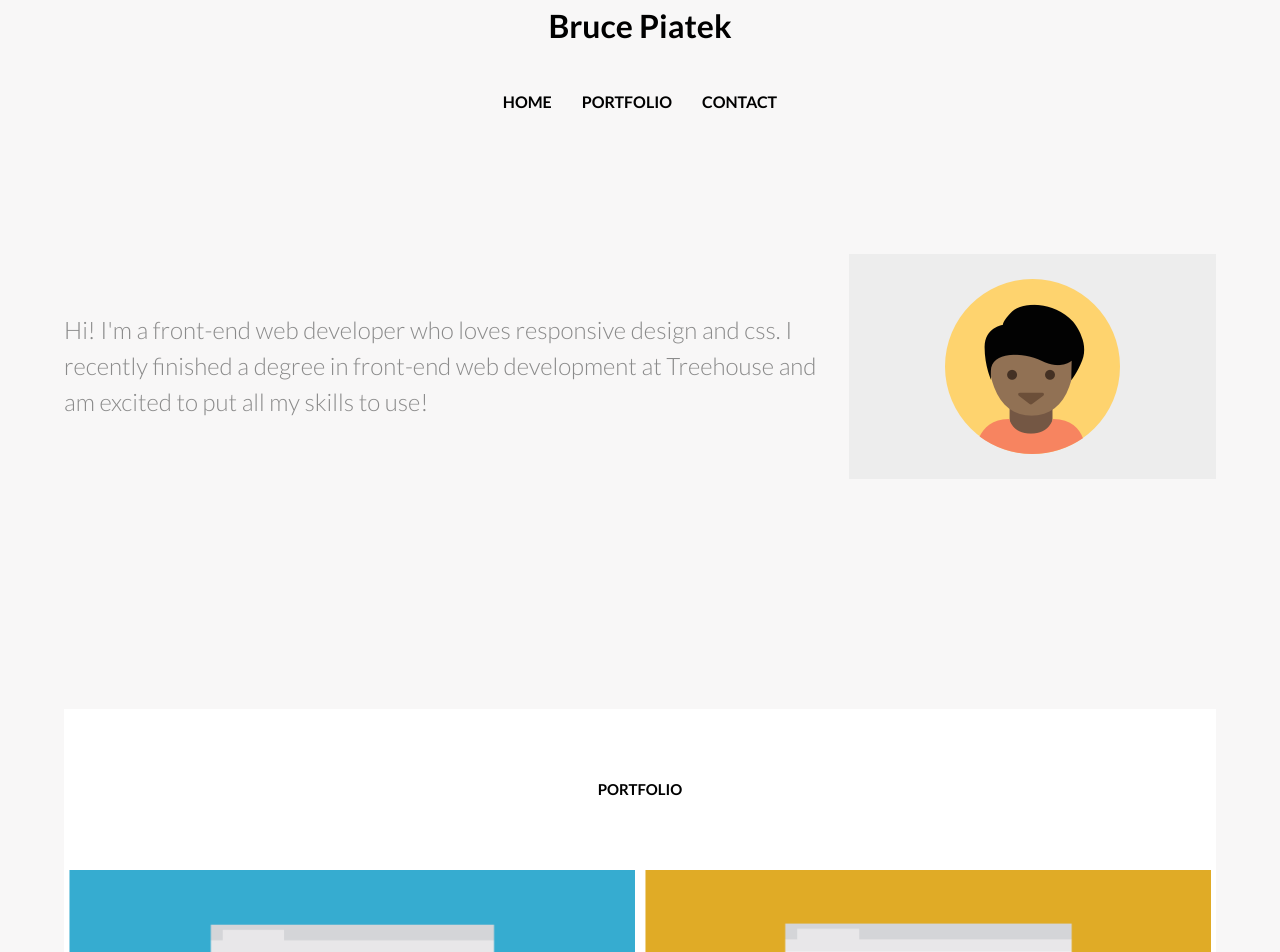
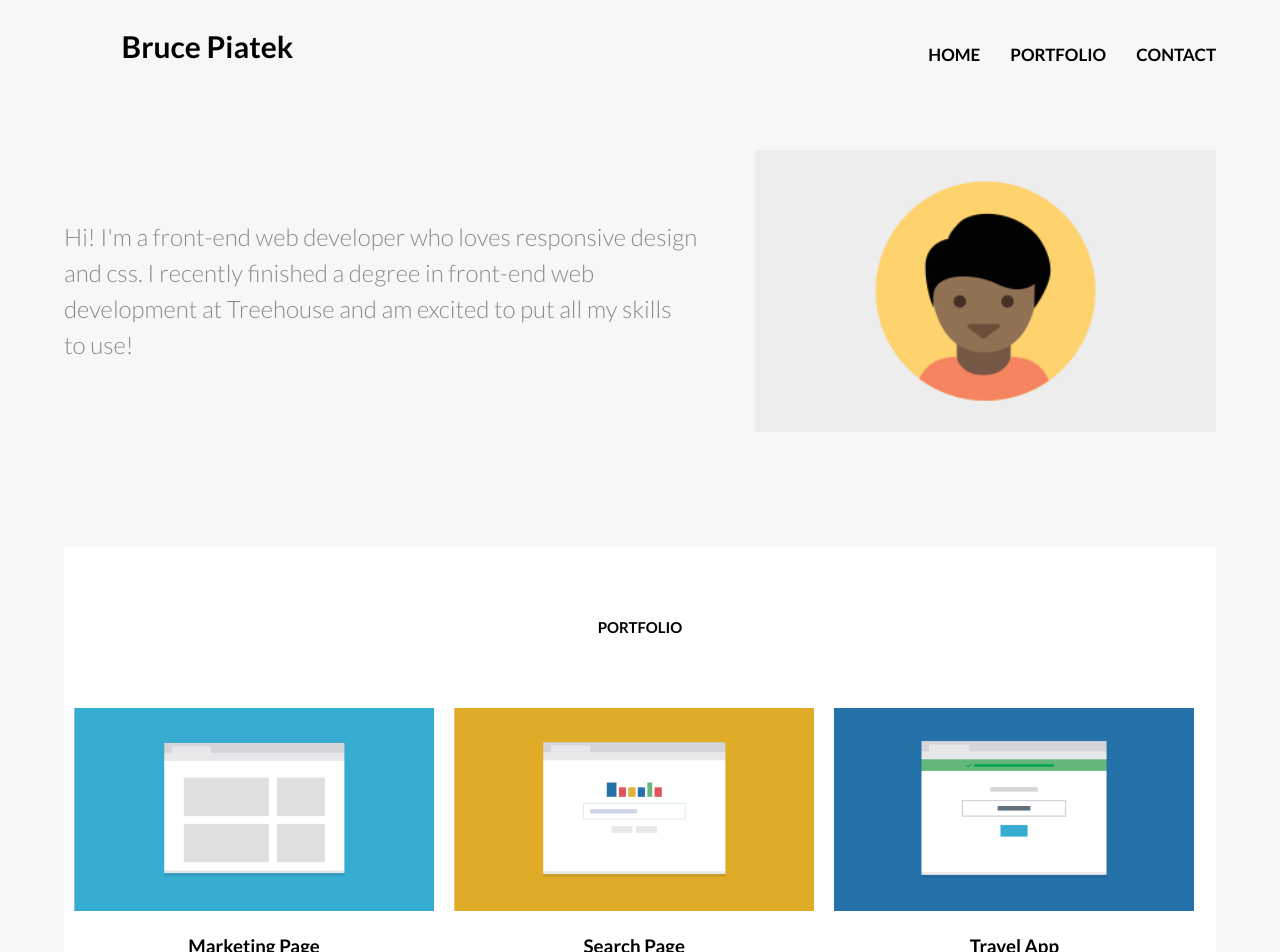
Before and after one commit to bpiatek13/Treehouse-Project-2, a plain HTML site: page index.html in a window 1280 px wide. Shown: the part 120-1072 px from the top of the page. Drawn offline with Linux system fonts and the light colour scheme.

Commit message:
web finished

```diff
--- a/css/styles.css
+++ b/css/styles.css
@@ -24,6 +24,10 @@ h3 {
 .bio {
     padding-top: 5%;
     padding-bottom: 10%;
+}
+
+.show {
+    display: none;
 }
 
 .navbar {
@@ -186,7 +190,7 @@ img {
     }
 
     .hide{
-        display: none;
+        display: none; /* This makes the selector disappear */
     }
 
     .navbar-footer {
@@ -198,5 +202,70 @@ img {
 
 @media screen and (min-width: 1024px) {
 
+    p {
+        font-size: 24px;
+    }
+
+    li, .foot li {
+        font-size: 17px;
+    }
+
+    .bio {
+        padding-bottom: 5%;
+    }
+
+    #top {
+        display: none;
+    }
+
+    .flex {
+        display: flex;
+        align-items: center;
+        justify-content: center;
+        flex-direction: row;
+    }
+
+    .show {
+        display: initial;
+        margin-left: 5%;
+        font-size: 30px;
+
+    }
+
+    .me {
+        display: flex;
+        flex-direction: row-reverse;
+        align-items: center; /* Made them in the center of the cross axis */
+    }
+    .intro {
+        font-size: 24px;
+        text-align: left;
+        padding-right: 5%;
+    }
+
+    .profile {
+        min-width: 40%;
+        padding: 5% 0 5%;
+    }
+
+    .paragraph {
+        display: flex;
+        flex-wrap: wrap;
+        flex-direction: row;
+    }
+
+    .break {
+        width: 33%;
+        padding: 0 10px;
+    }
+
+    .content {
+        font-size: 18px;
+    }
+
+    #contact {
+        font-size: 20px;
+    }
+
 
 }
--- a/index.html
+++ b/index.html
@@ -17,7 +17,8 @@
         <header>
             <div class="bio">
                 <h1 id="top">Bruce Piatek</h1>
-                <nav>
+                <nav class="flex">
+                    <h1 class="show">Bruce Piatek</h1>
                     <ul class="navbar">
                         <!--The "a" tag defines a hyperlink and href specifies where the hyperlink goes to. -->
                         <!--For the href element, you can paste a URL directly in the parenthesis. Also, you can
```
